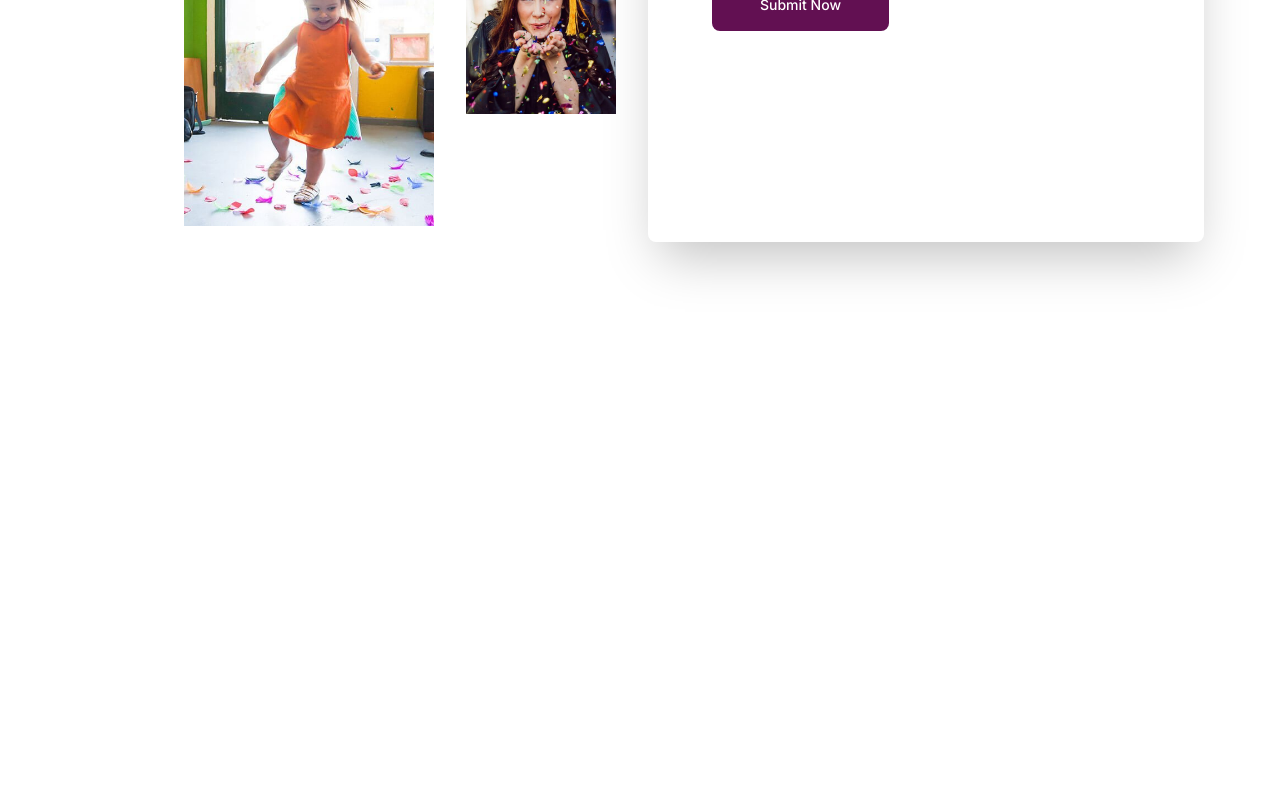
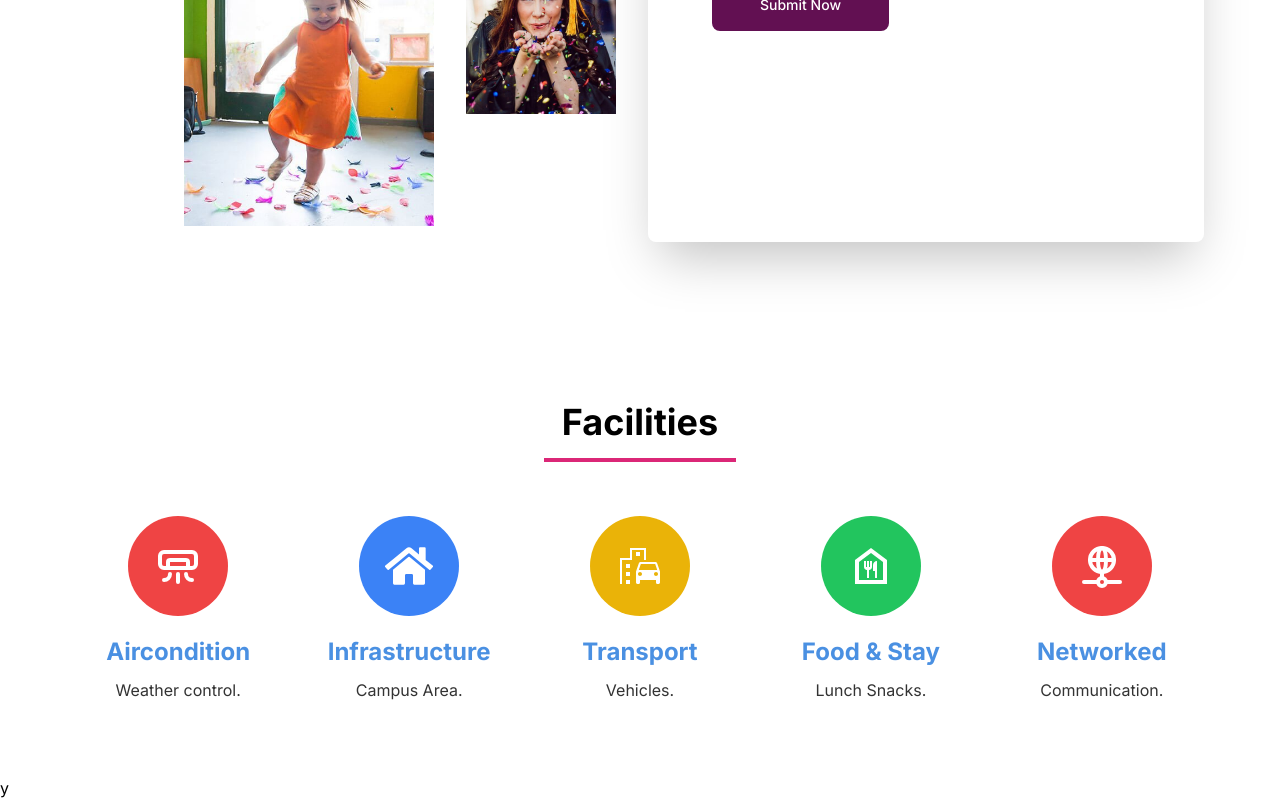
Before and after one commit to AINSoftwareSolution/School-management, a Next.js app: page / in a window 1280 px wide. Shown: the part 3506-4306 px from the top of the page. Before the commit the page ends 3828 px from the top, so only its background shows below. Built offline with nearby package versions, Linux system fonts and the light colour scheme.

Commit message:
Facilities

```diff
--- a/src/app/component/Banner.tsx
+++ b/src/app/component/Banner.tsx
@@ -34,8 +34,6 @@ const Banner = () => {
       </div>
     </div>
 
-
-
   );
 };
 
--- a/src/app/globals.css
+++ b/src/app/globals.css
@@ -1,3 +1,4 @@
+
 @tailwind base;
 @tailwind components;
 @tailwind utilities;
--- a/src/app/layout.tsx
+++ b/src/app/layout.tsx
@@ -20,7 +20,7 @@ export default function RootLayout({
       <body className={inter.className}>
 
         {children}
-
+ y
         </body>
     </html>
   );
--- a/src/app/page.tsx
+++ b/src/app/page.tsx
@@ -20,7 +20,30 @@ import {
   MdOutlineSportsSoccer,
   MdSportsEsports,
 } from "react-icons/md";
-import { Gothic_A1 } from "next/font/google";
+
+import { MdEmojiTransportation } from "react-icons/md";
+import { MdOutlineFoodBank } from "react-icons/md";
+import { TbNetwork } from "react-icons/tb";
+import { TbAirConditioning } from "react-icons/tb";
+import { FaHome } from "react-icons/fa";
+
+import { Raleway } from "next/font/google";
+const raleway = Raleway({
+  weight: '700',
+  subsets: ["latin"],
+  display: 'swap'
+
+
+}
+
+)
+
+
+
+
+
+
+
 
 export default function Home() {
   return (
@@ -38,7 +61,7 @@ export default function Home() {
           {/* Left Column */}
 
           <div className="space-y-8 px-8 xl:px-6 py-12">
-            <h1 className="text-blue-500 text-4xl font-bold">
+            <h1 className= "text-blue-500 text-4xl font-bold">
               Welcome To Wisdom Waves School
             </h1>
             <h4 className="text-red-500 text-2xl font-bold">
@@ -411,6 +434,92 @@ export default function Home() {
           </Container>
         </div>
       </div>
+
+      {/* Facilities */ }
+      <div className="bg-white w-full">
+  <Container>
+    <div className="flex flex-col justify-start items-center py-8 ">
+      <div className="text-center">
+        <h1 className="text-4xl font-bold mb-4 mt-12">Facilities</h1>
+        <div className="flex justify-center items-center">
+          <hr className="w-48 border-t-4 border-pink-600" />
+        </div>
+      </div>
+      <div className="grid grid-cols-1 md:grid-cols-2 lg:grid-cols-5 gap-6 mt-8">
+
+        {/* Aircondition */}
+        <div className="activity bg-white rounded-lg text-center border p-4 hover:bg-blue-500 hover:text-black ">
+          <div className="activity-icon bg-red-500 text-white w-20 h-20 rounded-full flex justify-center items-center mx-auto mb-4">
+            {/* icon */}
+            <TbAirConditioning />
+          </div>
+          <h2 className="text-2xl font-semibold mb-2 mt-0 text-black">
+            Aircondition
+          </h2>
+          <p className="text-gray-500">
+            Weather control.
+          </p>
+        </div>
+
+        {/* Infrastructure */}
+        <div className="activity bg-white rounded-lg text-center border border-blue-500 p-4  hover:bg-blue-500  hover:text-black">
+          <div className="activity-icon bg-blue-500 text-white w-20 h-20 rounded-full flex justify-center items-center mx-auto mb-4">
+            <FaHome />
+          </div>
+          <h2 className="text-2xl text-black font-semibold mb-2 mt-0">
+            Infrastructure
+          </h2>
+          <p className="text-gray-500">
+            Campus Area.
+          </p>
+        </div>
+
+        {/* Transport */}
+        <div className="activity bg-white rounded-lg text-center border border-green-500 p-4   hover:bg-blue-500  hover:text-black">
+          <div className="activity-icon bg-yellow-500 text-white w-20 h-20 rounded-full flex justify-center items-center mx-auto mb-4">
+            <MdEmojiTransportation className="text-white" />
+          </div>
+          <h2 className="text-2xl text-yellow-400 font-semibold mb-2 mt-0">
+            Transport
+          </h2>
+          <p className="text-gray-500">
+            Vehicles.
+          </p>
+        </div>
+
+        {/* Food & Stay */}
+        <div className="activity bg-white rounded-lg text-center border border-green-500 p-4   hover:bg-blue-500  hover:text-black">
+          <div className="activity-icon bg-green-500 text-white w-20 h-20 rounded-full flex justify-center items-center mx-auto mb-4">
+            <MdOutlineFoodBank />
+          </div>
+          <h2 className="text-2xl text-black font-semibold "> Food & Stay </h2>
+
+          <p className="text-gray-500">
+            Lunch Snacks.
+          </p>
+        </div>
+
+        {/* Networked */}
+        <div className="activity bg-white rounded-lg text-center border border-red-500 p-4   hover:bg-blue-500  hover:text-black">
+          <div className="activity-icon bg-red-500 text-white w-20 h-20 rounded-full flex justify-center items-center mx-auto mb-4">
+            {/* icon */}
+            <TbNetwork />
+          </div>
+          <h2 className="text-2xl text-red-500 font-semibold mb-2 mt-0">
+            Networked
+          </h2>
+          <p className="text-gray-500">
+            Communication.
+          </p>
+        </div>
+      </div>
+    </div>
+  </Container>
+</div>
+
+
+
+
     </main>
   );
 }
--- a/tailwind.config.ts
+++ b/tailwind.config.ts
@@ -1,3 +1,5 @@
+import { plugin } from "mongoose";
+import { Raleway } from "next/font/google";
 import type { Config } from "tailwindcss";
 
 const config: Config = {
@@ -6,6 +8,7 @@ const config: Config = {
     "./src/components/**/*.{js,ts,jsx,tsx,mdx}",
     "./src/app/**/*.{js,ts,jsx,tsx,mdx}",
   ],
+
   theme: {
     extend: {
       colors: {
@@ -30,8 +33,13 @@ const config: Config = {
         "gradient-conic":
           "conic-gradient(from 180deg at 50% 50%, var(--tw-gradient-stops))",
       },
+
     },
   },
-  plugins: [],
+
+
 };
+
+
+
 export default config;
```
